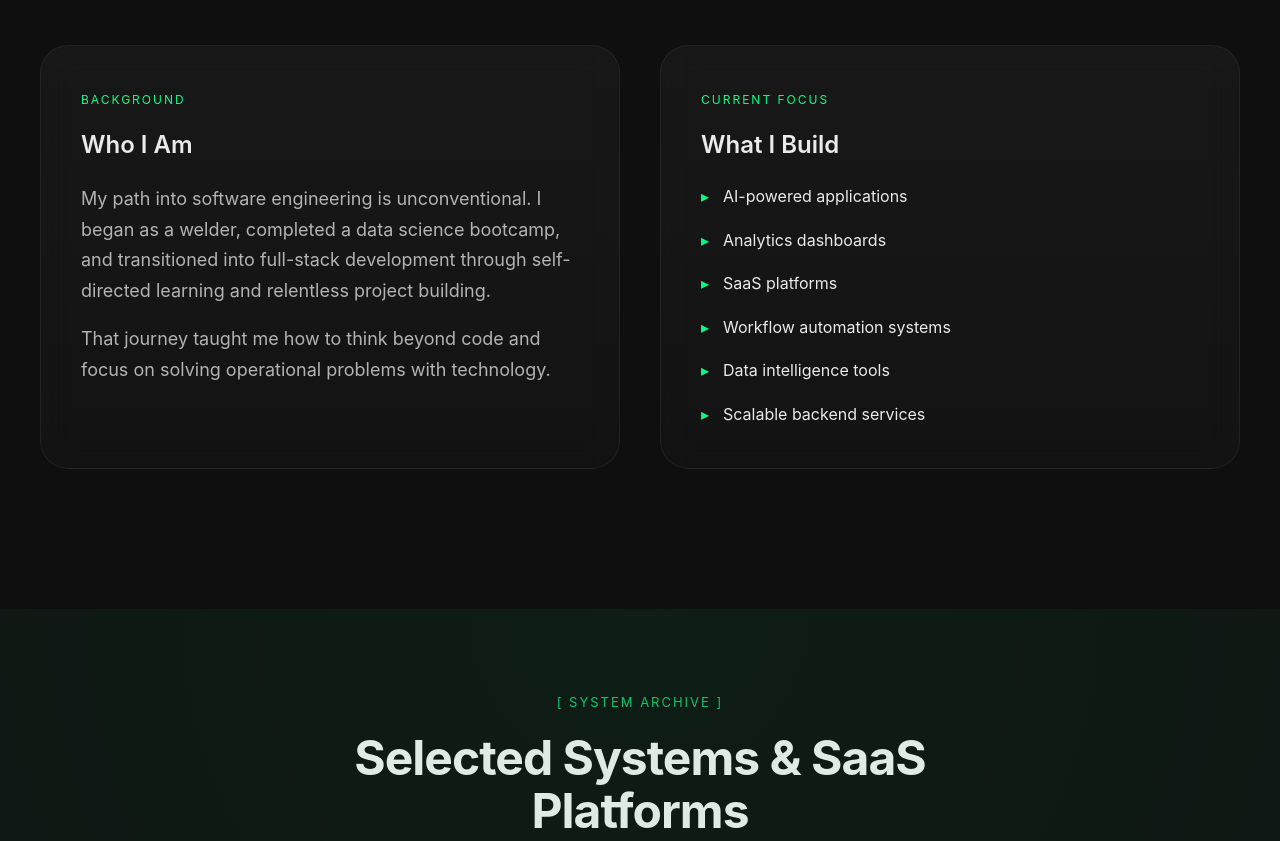
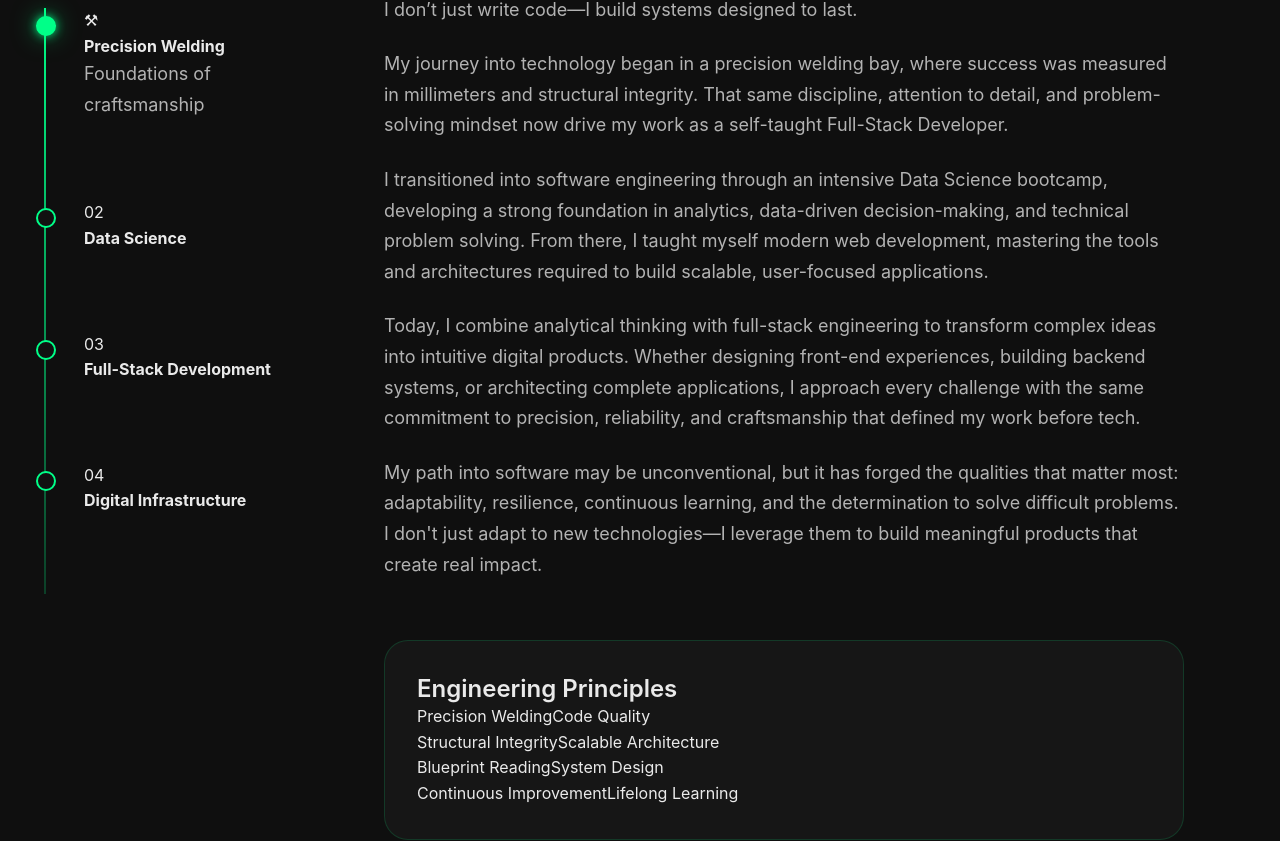
Before and after one commit to igbinedionelvis/elvis-portfolio-react, a React (Vite) app: page / in a window 1280 px wide. Shown: the part 992-1833 px from the top of the page. Built offline with nearby package versions, Linux system fonts and the light colour scheme.

Commit message:
Refactor about section

```diff
--- a/src/components/About.jsx
+++ b/src/components/About.jsx
@@ -4,72 +4,121 @@ export default function About() {
   return (
     <section className="about" id="about">
 
-      <div className="about-container">
+      <div className="about-container"></div><div className="about-story">
 
-        <div className="about-heading">
+        <div className="timeline-column">
+
+          <div className="timeline-line"></div>
+
+          <div className="timeline-node active">
+
+            <div className="timeline-icon">
+              ⚒
+            </div>
+
+            <div>
+
+              <h4>Precision Welding</h4>
+
+              <p>
+                Foundations of craftsmanship
+              </p>
+
+            </div>
+
+          </div>
+
+          <div className="timeline-node">
+            <span>02</span>
+            <h4>Data Science</h4>
+          </div>
+
+          <div className="timeline-node">
+            <span>03</span>
+            <h4>Full-Stack Development</h4>
+          </div>
+
+          <div className="timeline-node">
+            <span>04</span>
+            <h4>Digital Infrastructure</h4>
+          </div>
+
+        </div>
+
+        <div className="story-content">
 
           <span className="about-tag">
-            SYSTEM PROFILE
+            Building Systems Designed To Last
           </span>
 
           <h2>
-            Building Intelligent Systems
+            FROM IRON TO INFRASTRUCTURE
           </h2>
 
-        </div>
+          <p>
+            I don’t just write code—I build systems designed to last.
+          </p>
 
-        <div className="about-grid">
+          <p>
+            My journey into technology began in a precision welding bay,
+            where success was measured in millimeters and structural integrity.
+            That same discipline, attention to detail, and problem-solving mindset
+            now drive my work as a self-taught Full-Stack Developer.
+          </p>
 
-          <motion.div
-            className="about-card"
-            initial={{ opacity: 0, x: -60 }}
-            whileInView={{ opacity: 1, x: 0 }}
-            viewport={{ once: true }}
-            transition={{ duration: 0.8 }}
-          >
-            <span className="card-label">
-              BACKGROUND
-            </span>
+          <p>
+            I transitioned into software engineering through an intensive
+            Data Science bootcamp, developing a strong foundation in analytics,
+            data-driven decision-making, and technical problem solving.
+            From there, I taught myself modern web development, mastering the
+            tools and architectures required to build scalable, user-focused
+            applications.
+          </p>
 
-            <h3>Who I Am</h3>
+          <p>
+            Today, I combine analytical thinking with full-stack engineering
+            to transform complex ideas into intuitive digital products.
+            Whether designing front-end experiences, building backend systems,
+            or architecting complete applications, I approach every challenge
+            with the same commitment to precision, reliability, and craftsmanship
+            that defined my work before tech.
+          </p>
 
-            <p>
-              My path into software engineering is unconventional.
-              I began as a welder, completed a data science bootcamp,
-              and transitioned into full-stack development through
-              self-directed learning and relentless project building.
-            </p>
+          <p>
+            My path into software may be unconventional, but it has forged
+            the qualities that matter most: adaptability, resilience,
+            continuous learning, and the determination to solve difficult
+            problems. I don't just adapt to new technologies—I leverage them
+            to build meaningful products that create real impact.
+          </p>
 
-            <p>
-              That journey taught me how to think beyond code and focus
-              on solving operational problems with technology.
-            </p>
+          <div className="principles-panel">
 
-          </motion.div>
+            <h3>
+              Engineering Principles
+            </h3>
 
-          <motion.div
-            className="about-card"
-            initial={{ opacity: 0, x: 60 }}
-            whileInView={{ opacity: 1, x: 0 }}
-            viewport={{ once: true }}
-            transition={{ duration: 0.8 }}
-          >
-            <span className="card-label">
-              CURRENT FOCUS
-            </span>
+            <div className="principle">
+              <span>Precision Welding</span>
+              <span>Code Quality</span>
+            </div>
 
-            <h3>What I Build</h3>
+            <div className="principle">
+              <span>Structural Integrity</span>
+              <span>Scalable Architecture</span>
+            </div>
 
-            <ul className="focus-list">
-              <li>AI-powered applications</li>
-              <li>Analytics dashboards</li>
-              <li>SaaS platforms</li>
-              <li>Workflow automation systems</li>
-              <li>Data intelligence tools</li>
-              <li>Scalable backend services</li>
-            </ul>
+            <div className="principle">
+              <span>Blueprint Reading</span>
+              <span>System Design</span>
+            </div>
 
-          </motion.div>
+            <div className="principle">
+              <span>Continuous Improvement</span>
+              <span>Lifelong Learning</span>
+            </div>
+
+          </div>
 
         </div>
 
--- a/src/styles.css
+++ b/src/styles.css
@@ -944,6 +944,100 @@ p {
 }
 
 /* =========================
+
+========================= */
+
+.about-story {
+  display: grid;
+  grid-template-columns: 280px 1fr;
+  gap: 80px;
+  align-items: start;
+}
+
+.timeline-column {
+  position: sticky;
+  top: 140px;
+}
+
+.timeline-line {
+  position: absolute;
+  left: 20px;
+  top: 0;
+  bottom: 0;
+
+  width: 2px;
+
+  background:
+    linear-gradient(to bottom,
+      #00ff88,
+      rgba(0, 255, 136, .2));
+}
+
+.timeline-node {
+  position: relative;
+
+  padding-left: 60px;
+
+  margin-bottom: 80px;
+}
+
+.timeline-node::before {
+  content: "";
+
+  position: absolute;
+
+  left: 12px;
+  top: 8px;
+
+  width: 16px;
+  height: 16px;
+
+  border-radius: 50%;
+
+  background: #111;
+
+  border: 2px solid #00ff88;
+
+  transition: .4s ease;
+}
+
+.timeline-node.active::before {
+
+  background: #00ff88;
+
+  box-shadow:
+    0 0 10px rgba(0, 255, 136, .9),
+    0 0 25px rgba(0, 255, 136, .5);
+}
+
+.story-content {
+  max-width: 800px;
+}
+
+.story-content p {
+  margin-bottom: 24px;
+}
+
+.story-content h2 {
+  margin-bottom: 30px;
+}
+
+.principles-panel {
+
+  margin-top: 60px;
+
+  padding: 32px;
+
+  border-radius: 24px;
+
+  background:
+    rgba(255, 255, 255, .03);
+
+  border:
+    1px solid rgba(0, 255, 136, .15);
+}
+
+/* =========================
    PROJECTS
 ========================= */
 
@@ -2487,6 +2581,20 @@ p {
   .card-image {
     height: 220px;
   }
+
+  .about-story {
+
+    grid-template-columns: 1fr;
+
+    gap: 40px;
+  }
+
+  .timeline-column {
+
+    position: relative;
+
+    top: auto;
+  }
 }
 
 @media (max-width: 480px) {
```
